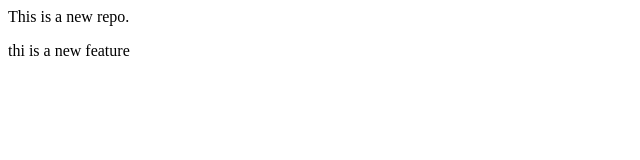
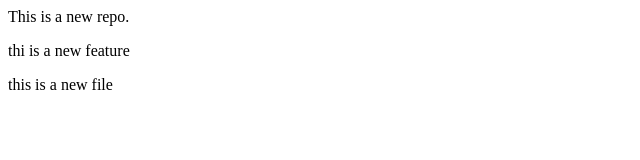
Before and after one commit to Akshay175/locoalrepo, a plain HTML site: page index.html in a window 1280 px wide. Shown: the whole page, without its empty margins (0-640 px from the left). Drawn offline with Linux system fonts and the light colour scheme.

Commit message:
add new file

```diff
--- a/index.html
+++ b/index.html
@@ -1,2 +1,3 @@
 <p>This is a new repo.</p>
 <p>thi is a new feature</p>
+<p>this is a new file</p>
```
